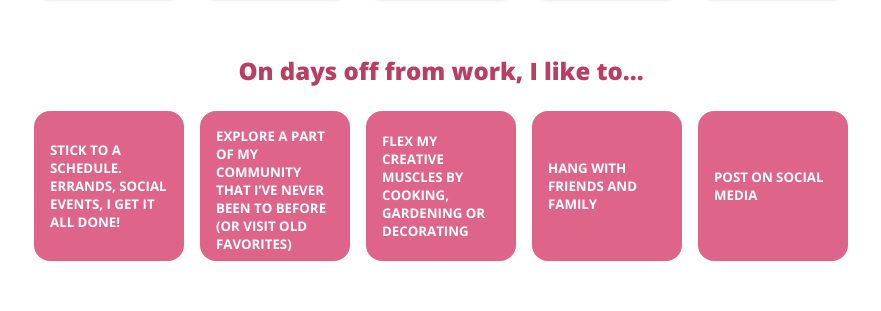
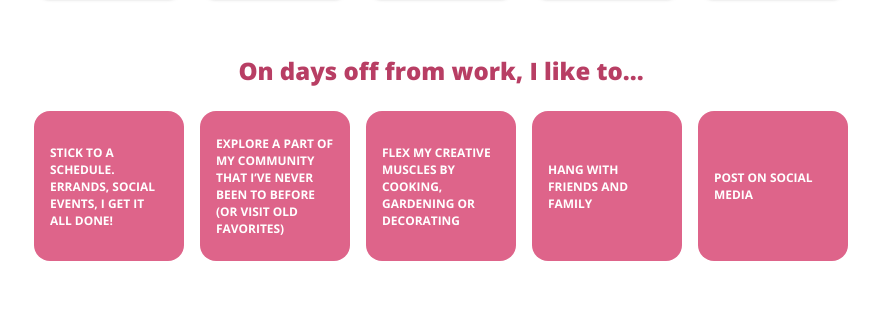
Before and after one commit to loreleim/alagame, a React (Create React App) app: page / in a window 1280 px wide. Shown: the part 1944-2255 px from the top of the page, without its empty margins (199-1080 px from the left). Built offline with nearby package versions, Linux system fonts and the light colour scheme.

Commit message:
font sizing for the other day off container

```diff
--- a/src/components/quiz/index.module.scss
+++ b/src/components/quiz/index.module.scss
@@ -132,3 +132,7 @@
 .imageCard:hover .overlay {
   opacity: 0.6;
 }
+
+#dayContainer {
+  font-size: 0.9rem;
+}
```
